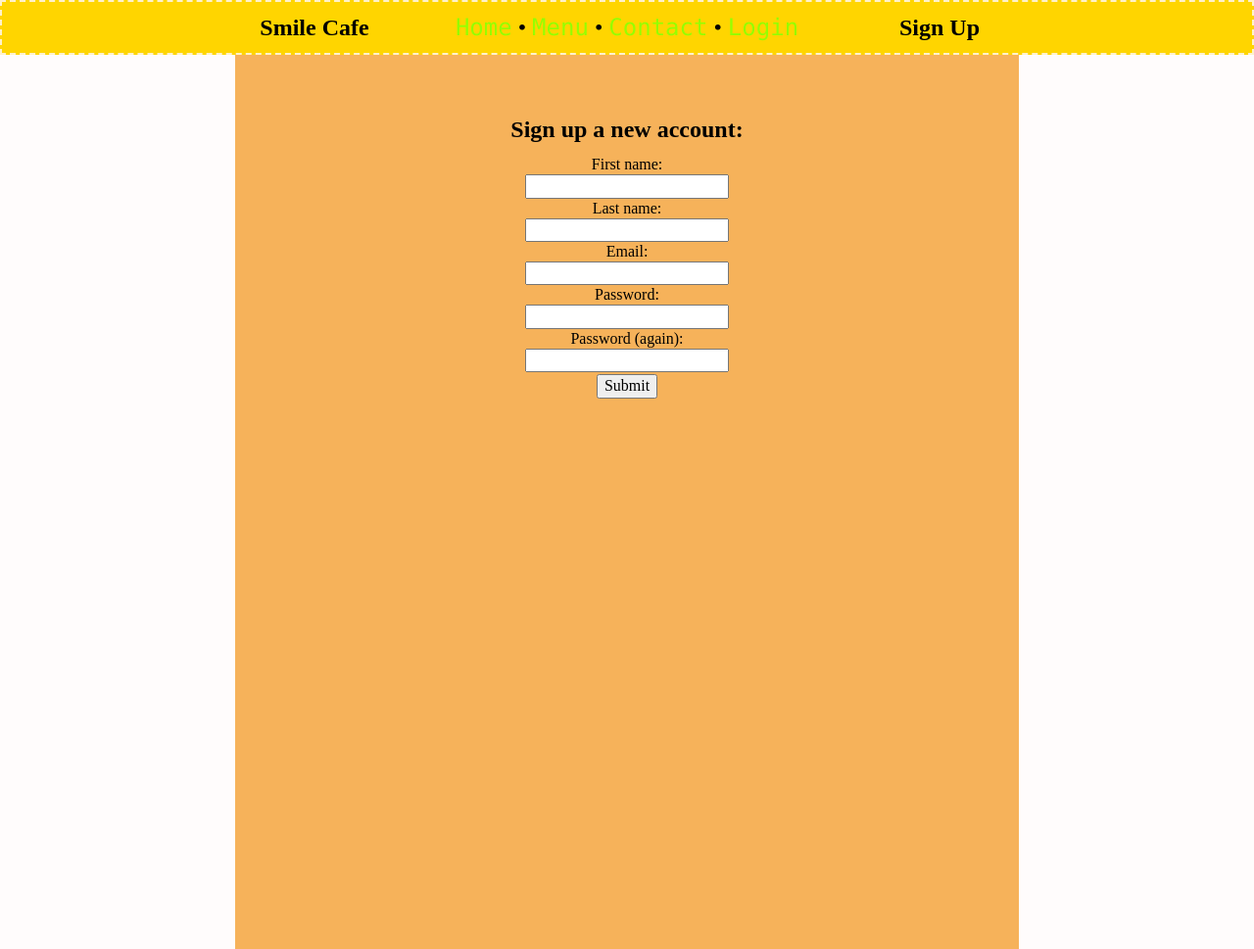
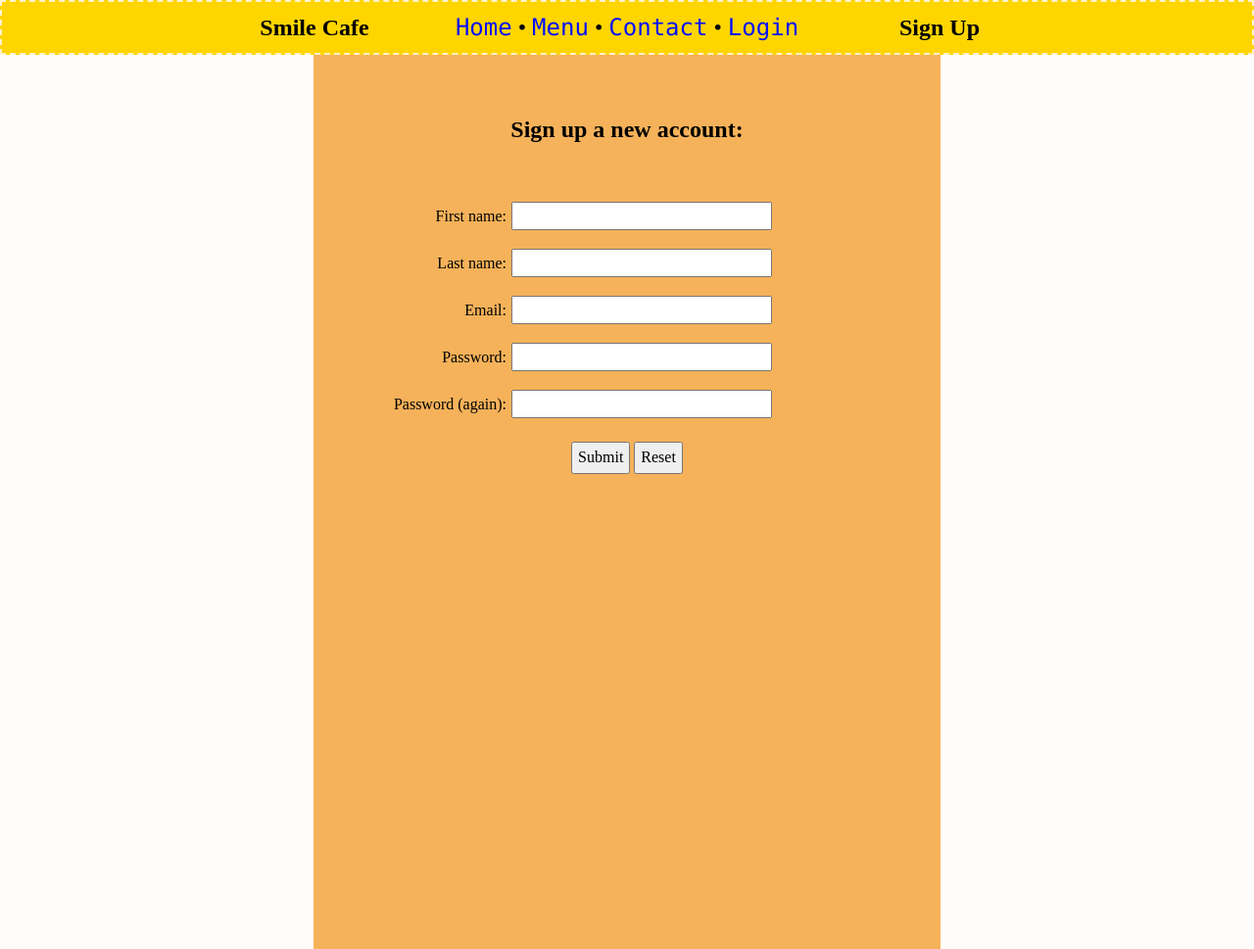
Before and after one commit to CalebKedzlie0/app.py, a Flask app: page /signup in a window 1280 px wide. Shown: the whole page at 98% size. Run offline with Flask 2, Linux system fonts and the light colour scheme.

Commit message:
Improvements to css formatting and minor tweaks to code.

```diff
--- a/static/style.css
+++ b/static/style.css
@@ -44,20 +44,20 @@ a:link {
     text-align: center;
     font-family: 'Consolas';
 
-    color: #95ff02;
+    color: #020fff;
     text-decoration: none;
 }
 
 a:visited {
-    color: #02e04d;
+    color: #0c5dff;
 }
 
 a:hover {
-    color: #eeff00;
+    color: #00ffff;
 }
 
 a:active {
-    color: lightgreen;
+    color: #909dee;
 }
 
 img {
@@ -80,8 +80,8 @@ nav {
 }
 
 .home {
-    width:800px;
-    height:863px;
+    width: 50%;
+    height: 863px;
     margin: auto;
     padding-top: 50px;
     background-color: #ffcc92;
@@ -101,30 +101,55 @@ nav {
 }
 
 .contact {
-    width: 800px;
+    width: 50%;
     height: 863px;
     margin: auto;
     padding-top: 50px;
     background-color: #ffb961;
 }
 
-form {
-    width:800px;
+.myform {
+    width:50%;
     height:863px;
     margin: auto;
     padding-top: 50px;
     background-color: #f6b25a;
 }
 
+.form-group {
+    padding-top: 3rem;
+}
 
-.resize {
-    text-allign: centre;
-    width: 300px;
-    height: 80px;
+.form-label {
+    width: 30%;
+    text-align: right;
+    float: left;
+    padding: 5px;
+}
+
+.form-element {
+    width: 40%;
+    float: left;
 }
 
 .button-group {
-    padding: 2px;
+    margin-top: 3rem;
+    text-align: center;
+}
+
+.button-group input{
+    margin-top: 5px;
+    padding: 5px;
+}
+
+.form-group input{
+    padding: 0.2rem;
+    width: 100%;
+}
+
+.resize {
+    width: 300px;
+    height: 80px;
 }
 
 .bottom-left {
--- a/templates/base.html
+++ b/templates/base.html
@@ -17,7 +17,7 @@
             <a href="/contact">Contact</a> &#8226;
             <a href="/login">Login</a>
         </nav>
-        <h1>{% block pageheading %}{%endblock%}</h1>
+        <h1>{% block pageheading %}{% endblock %}</h1>
     </div>
     <div>
         <main>
--- a/templates/login.html
+++ b/templates/login.html
@@ -4,7 +4,7 @@
 
 {% block main %}
 
-<form class="form">
+<form class="myform">
     <h1>Please enter login details:</h1>
     <div class="form-group">
 
--- a/templates/signup.html
+++ b/templates/signup.html
@@ -4,7 +4,7 @@
 
 {% block main %}
 
-<form class="form" method="post">
+<form class="myform" method="post">
     <h1>Sign up a new account:</h1>
     <div class="form-group">
         <div class="form-label">First name: </div>
@@ -33,6 +33,7 @@
 
     <div class="button-group">
         <input type="submit" value="Submit">
+        <input type="reset" value="Reset">
     </div>
 
 </form>
```
